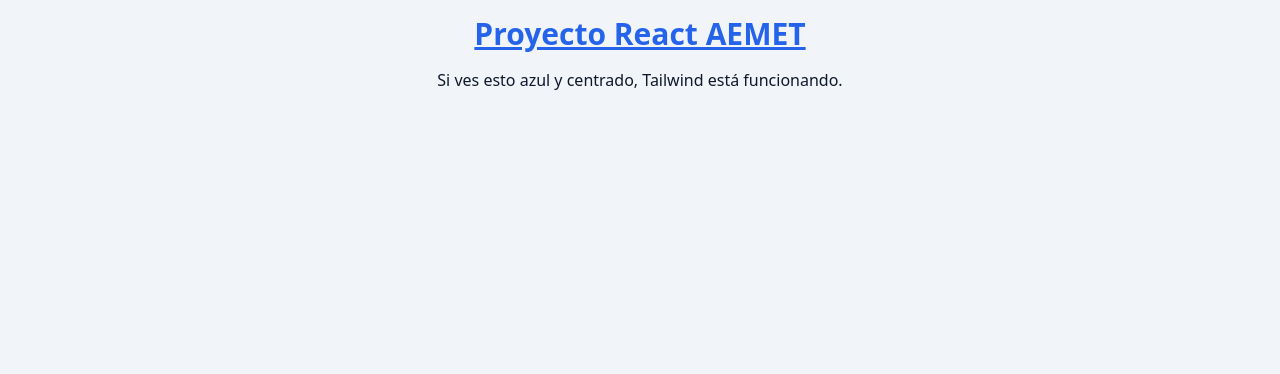
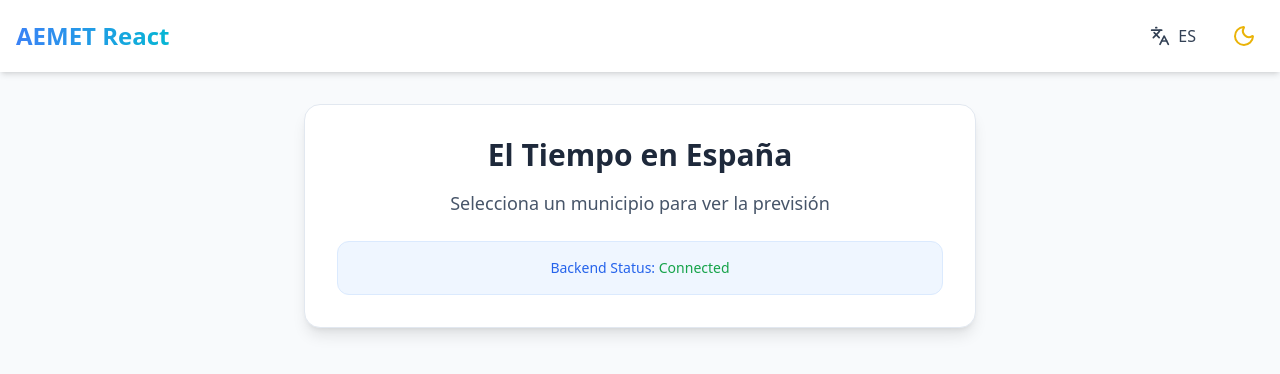
Before and after one commit to Carlos-06021979/engui_garcia_carlos_DWEC_REACT_Tarea, a React app in the folder frontend/: page / in a window 1280 px wide. Shown: the top 374 px of the page. Built offline with nearby package versions, Linux system fonts and the light colour scheme; the HTML template or start-up script is replaced by a standard one.

Commit message:
Añado componente Header y conectar con Contextos

```diff
--- a/frontend/src/App.jsx
+++ b/frontend/src/App.jsx
@@ -1,12 +1,32 @@
+import { Header } from "./components/Header";
+import { useLanguage } from "./context/LanguageContext";
+
 function App() {
+  const { t } = useLanguage();
+
   return (
-    <div className="min-h-screen p-4">
-      <h1 className="text-3xl font-bold underline text-center text-blue-600">
-        Proyecto React AEMET
-      </h1>
-      <p className="text-center mt-4">
-        Si ves esto azul y centrado, Tailwind está funcionando.
-      </p>
+    <div className="min-h-screen bg-slate-50 dark:bg-slate-900 transition-colors duration-300 pb-10">
+      <Header />
+
+      <main className="container mx-auto px-4 mt-8">
+        <div className="bg-white dark:bg-slate-800 p-8 rounded-2xl shadow-lg text-center max-w-2xl mx-auto border border-slate-200 dark:border-slate-700">
+          <h2 className="text-3xl font-bold mb-4 text-slate-800 dark:text-white">
+            {t("title")}
+          </h2>
+          <p className="text-slate-600 dark:text-slate-300 text-lg mb-6">
+            {t("select_municipality")}
+          </p>
+
+          <div className="p-4 bg-blue-50 dark:bg-blue-900/30 rounded-xl border border-blue-100 dark:border-blue-800">
+            <p className="text-sm text-blue-600 dark:text-blue-300 font-medium">
+              Backend Status:{" "}
+              <span className="text-green-600 dark:text-green-400">
+                Connected
+              </span>
+            </p>
+          </div>
+        </div>
+      </main>
     </div>
   );
 }
--- /dev/null
+++ b/frontend/src/components/Header.jsx
@@ -0,0 +1,41 @@
+import { Moon, Sun, Languages } from "lucide-react";
+import { useTheme } from "../context/ThemeContext";
+import { useLanguage } from "../context/LanguageContext";
+
+export const Header = () => {
+  const { theme, toggleTheme } = useTheme();
+  const { language, setLanguage, t } = useLanguage();
+
+  return (
+    <header className="bg-white dark:bg-slate-800 shadow-md transition-colors duration-300">
+      <div className="container mx-auto px-4 py-4 flex justify-between items-center">
+        {/* Logo / Title */}
+        <h1 className="text-xl md:text-2xl font-bold bg-gradient-to-r from-blue-500 to-cyan-500 bg-clip-text text-transparent">
+          AEMET React
+        </h1>
+
+        {/* Controls */}
+        <div className="flex items-center gap-4">
+          {/* Language Toggle */}
+          <button
+            onClick={() => setLanguage(language === "es" ? "en" : "es")}
+            className="flex items-center gap-2 px-3 py-1.5 rounded-lg hover:bg-slate-100 dark:hover:bg-slate-700 transition-colors text-slate-700 dark:text-slate-200"
+            title="Switch Language"
+          >
+            <Languages size={20} />
+            <span className="font-medium uppercase">{language}</span>
+          </button>
+
+          {/* Theme Toggle */}
+          <button
+            onClick={toggleTheme}
+            className="p-2 rounded-full hover:bg-slate-100 dark:hover:bg-slate-700 transition-colors text-yellow-500 dark:text-blue-400"
+            title="Toggle Theme"
+          >
+            {theme === "light" ? <Moon size={24} /> : <Sun size={24} />}
+          </button>
+        </div>
+      </div>
+    </header>
+  );
+};
```
